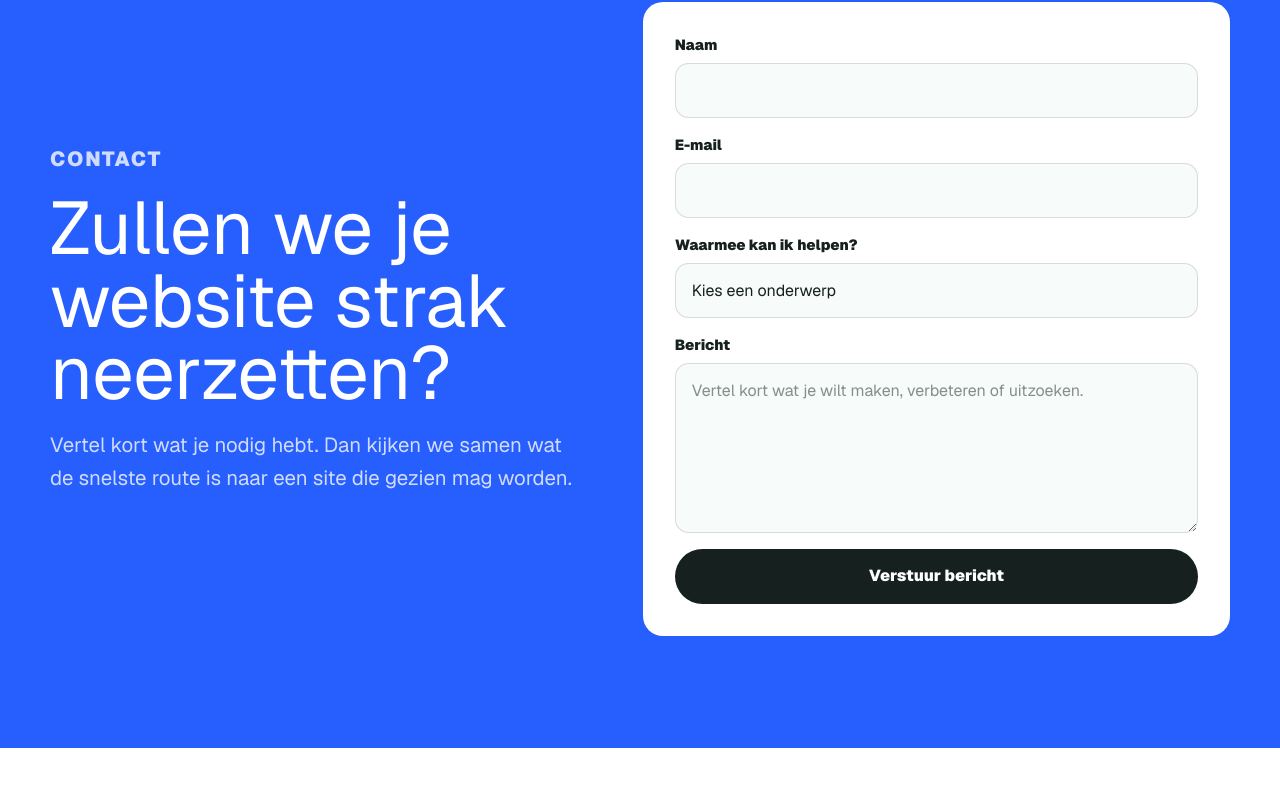
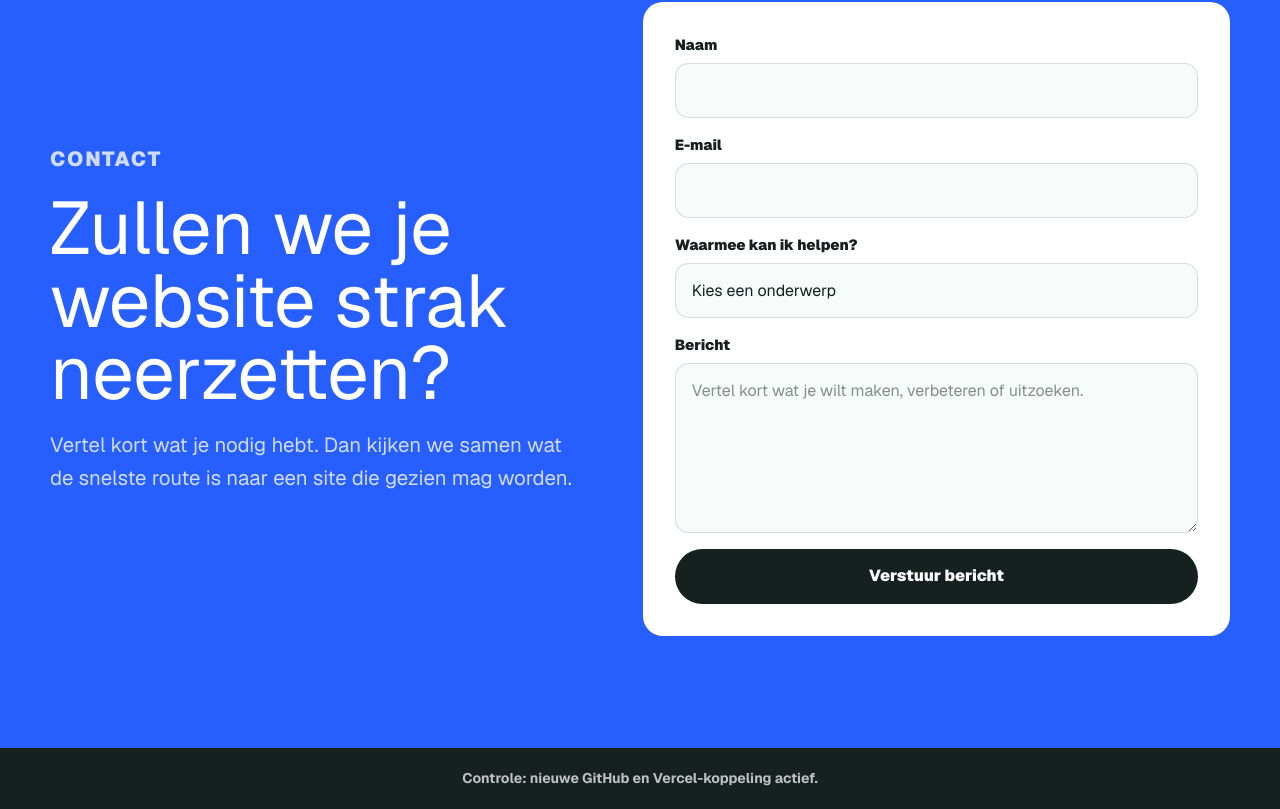
Before and after one commit to zondergezeur/zondergezeur, a Next.js app: page / in a window 1280 px wide. Shown: the part 3514-4323 px from the top of the page. Before the commit the page ends 4262 px from the top, so only its background shows below. Built offline with nearby package versions, Linux system fonts and the light colour scheme.

Commit message:
Add deployment verification footer

```diff
--- a/app/globals.css
+++ b/app/globals.css
@@ -710,6 +710,19 @@ h3 {
   margin-bottom: 0;
 }
 
+.site-footer {
+  background: var(--ink);
+  color: rgba(255, 255, 255, 0.72);
+  font-size: 0.88rem;
+  font-weight: 650;
+  padding: 1.25rem 1rem;
+  text-align: center;
+}
+
+.site-footer p {
+  margin: 0;
+}
+
 @media (max-width: 880px) {
   .site-header {
     align-items: stretch;
--- a/app/page.tsx
+++ b/app/page.tsx
@@ -171,6 +171,9 @@ export default function Home() {
           <ContactForm />
         </div>
       </section>
+      <footer className="site-footer">
+        <p>Controle: nieuwe GitHub en Vercel-koppeling actief.</p>
+      </footer>
     </main>
   );
 }
```
